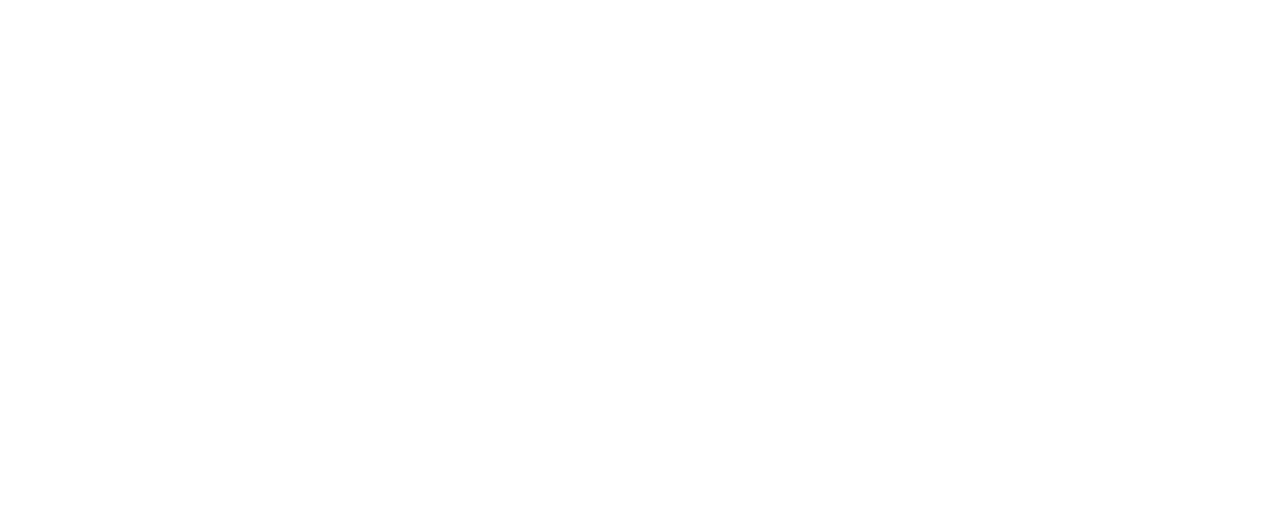
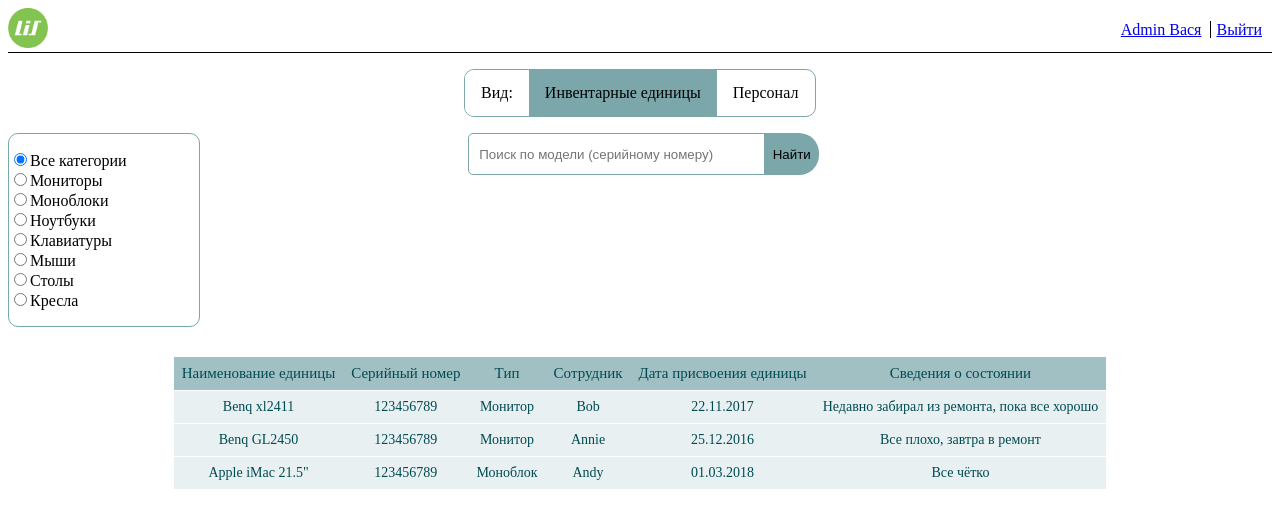
Before and after one commit to Mike1336/dipproject, a website: page mainPage.html in a window 1280 px wide. Drawn offline with Linux system fonts and the light colour scheme.

Commit message:
first part of first page

```diff
--- a/gulpfile.js
+++ b/gulpfile.js
@@ -31,7 +31,7 @@ gulp.task('minifycss', function(){  //Минификация CSS-файлов
       .pipe(gulp.dest('styles/'))
   });
 
-  gulp.task('prefixcss', function(){ // добавление префиксов для разных браузеров в CSS-файлы
+  gulp.task('addprefix', function(){ // добавление префиксов для разных браузеров в CSS-файлы
     return gulp.src('styles/css/*.css')
 
       .pipe(autoprefixer({
--- a/mainPage.html
+++ b/mainPage.html
@@ -3,8 +3,92 @@
 <head>
     <meta charset="UTF-8">
     <title>Главная страница</title>
+    <link rel="stylesheet" href="styles/css/style.css">
 </head>
+
 <body>
+
+<header>
+<div class="header">
+    <div class="logo">
+    <img id="logo" src="images/logo.png" alt="Logo"/>
+    </div>
+
+    <div class="user">
+        <a href="javascript:void(0)" id="username">Admin Вася</a>
+        <a href="javascript:void(0)" id="sign-out">Выйти</a>
+    </div>
+</div>
+</header>
+<div id="content-selector">
+        <ul class="select-list">
+           <li><a class="active">Вид:</a></li>
+           <li><a href="javascript:void(0)" id="select-inventory">Инвентарные единицы</a></li>
+           <li><a href="javascript:void(0)" id="select-employee">Персонал</a></li>
+       </ul>
+</div>
+
+<div class="inventory">
+    <div class="filters">
+        <form action="" class="filter-group">
+                <ul class="filter-list">
+                        <label for="all-categories"><li><input type="radio" name="filter" value="all" id="all-categories" checked="checked"/>Все категории</li></label>
+                        <label for="monitors"><li><input type="radio" name="filter" value="all" id="monitors"/>Мониторы</li></label>
+                        <label for="monoblocks"><li><input type="radio" name="filter" value="all" id="monoblocks"/>Моноблоки</li></label>
+                        <label for="laptops"><li><input type="radio" name="filter" value="all" id="laptops"/>Ноутбуки</li></label>
+                        <label for="keyboards"><li><input type="radio" name="filter" value="all" id="keyboards"/>Клавиатуры</li></label>
+                        <label for="mouses"><li><input type="radio" name="filter" value="all" id="mouses"/>Мыши</li></label>
+                        <label for="tables"><li><input type="radio" name="filter" value="all" id="tables"/>Столы</li></label>
+                        <label for="armchairs"><li><input type="radio" name="filter" value="all" id="armchairs"/>Кресла</li></label>
+                </ul>
+        </form>
+    </div>
+
+
+    <div class="search">
+            <form>
+                <input type="search" placeholder="Поиск по модели (серийному номеру)">
+                <button type="submit">Найти</button>
+            </form>
+    </div>
+
+    <div class="inventory-table">
+        <table>
+                <tr>
+                    <th>Наименование единицы</th>
+                    <th>Серийный номер</th>
+                    <th>Тип</th>
+                    <th>Сотрудник</th>
+                    <th>Дата присвоения единицы</th>
+                    <th>Сведения о состоянии</th>
+                </tr>
+                <tr>
+                    <td>Benq xl2411</td>
+                    <td>123456789</td>
+                    <td>Монитор</td>
+                    <td>Bob</td>
+                    <td>22.11.2017</td>
+                    <td>Недавно забирал из ремонта, пока все хорошо</td>
+                </tr>
+                <tr>
+                    <td>Benq GL2450</td>
+                    <td>123456789</td>
+                    <td>Монитор</td>
+                    <td>Annie</td>
+                    <td>25.12.2016</td>
+                    <td>Все плохо, завтра в ремонт</td>
+                </tr>
+                <tr>
+                    <td>Apple iMac 21.5"</td>
+                    <td>123456789</td>
+                    <td>Моноблок</td>
+                    <td>Andy</td>
+                    <td>01.03.2018</td>
+                    <td>Все чётко</td>
+                </tr>
+         </table>
+    </div>
+</div>
 
 </body>
 </html>
--- /dev/null
+++ b/styles/scss/style.scss
@@ -0,0 +1,170 @@
+.header{
+    display: grid;
+    grid-template-columns: max-content auto max-content;
+    border-bottom: 1px solid black;
+
+.logo{
+    grid-column: 1;
+}
+
+.user{
+    grid-column: 3;
+    align-self: center;
+    padding-right: 10px;
+}
+}
+
+#username{
+    padding-right: 5px;
+}
+
+#sign-out{
+    padding-left: 5px;
+    border-left: 1px solid black;
+}
+
+#logo{
+    height: 40px;
+}
+
+.inventory{
+display: grid;
+grid-template-columns: auto max-content auto;
+}
+
+#content-selector {
+    display: flex;
+    justify-content: center;
+}
+
+.select-list {
+    list-style-type: none;
+    padding: 0;
+    width: 350px;
+    overflow: hidden;
+    background-color: #fff;
+    border: 1px solid #7BA7AB;
+    border-radius: 10px;
+
+
+  li {
+    float: left;
+
+    a {
+    display: block;
+    color: black;
+    text-align: center;
+    padding: 14px 16px;
+    text-decoration: none;
+    }
+
+    a:hover:not(.active) {
+    background-color: #BECDCF;
+
+    }
+
+    .active {
+    background-color: #fff;
+    }
+    #select-inventory{
+        background-color: #7BA7AB;
+    }
+    #select-employee{
+
+        }
+    }
+}
+.filters{
+    grid-column: 1;
+    width: 190px;
+    border: 1px solid #7BA7AB;
+    border-radius: 10px;
+}
+.filter-list{
+    list-style-type: none;
+    padding: 0;
+    li:hover{
+        background: #7BA7AB;
+    }
+}
+
+.search{
+    grid-column: 2;
+    margin-left: 16%;
+    margin-right: auto;
+        input{
+            width: 300px;
+            height: 42px;
+            padding-left: 10px;
+            border: 1px solid #7BA7AB;
+            border-radius: 5px;
+            outline: none;
+            color: #9E9C9C;
+            transition: .3s;
+        }
+        input:focus {
+            border: 2px solid #7BA7AB;
+        }
+        button{
+            position: relative;
+            left: -8px;
+            width: 55px;
+            height: 42px;
+            border: none;
+            background: #7BA7AB;
+            border-radius: 0 20px 20px 0;
+            cursor: pointer;
+
+        }
+        button:hover{
+            transition: .3s;
+            border-radius: 0 5px 5px 0;
+            cursor: pointer;
+        }
+}
+
+.inventory-table{
+    grid-row: 2;
+    grid-column: 1/4;
+    margin-top: 10px;
+    margin-left: auto;
+    margin-right: auto;
+}
+
+table {
+  font-size: 14px;
+  background: #fff;
+  border-collapse: collapse;
+  text-align: center;
+  margin: 20px;
+  }
+    th {
+    font-size: 14px;
+    font-weight: normal;
+    color: #039;
+    border-bottom: 2px solid #6678b1;
+    padding: 10px 8px;}
+    td {
+    color: #669;
+    padding: 9px 8px 0;}
+
+    th {
+    font-size: 15px;
+    background: #7ba7abb5;
+    border-bottom: 1px solid #fff;
+    color: #004b52;
+    padding: 8px;
+    }
+
+    td {
+    background: #7ba7ab2b;
+    border-bottom: 1px solid #fff;
+    color: #004b52;
+    border-top: 1px solid transparent;
+    padding: 8px;
+    }
+    tr:hover td {
+    transition: .2s;
+    background: #004b523d;
+    color: #043f44;
+    }
```
Also changed, not shown: images/logo.png (added), styles/css/style.css (added).
